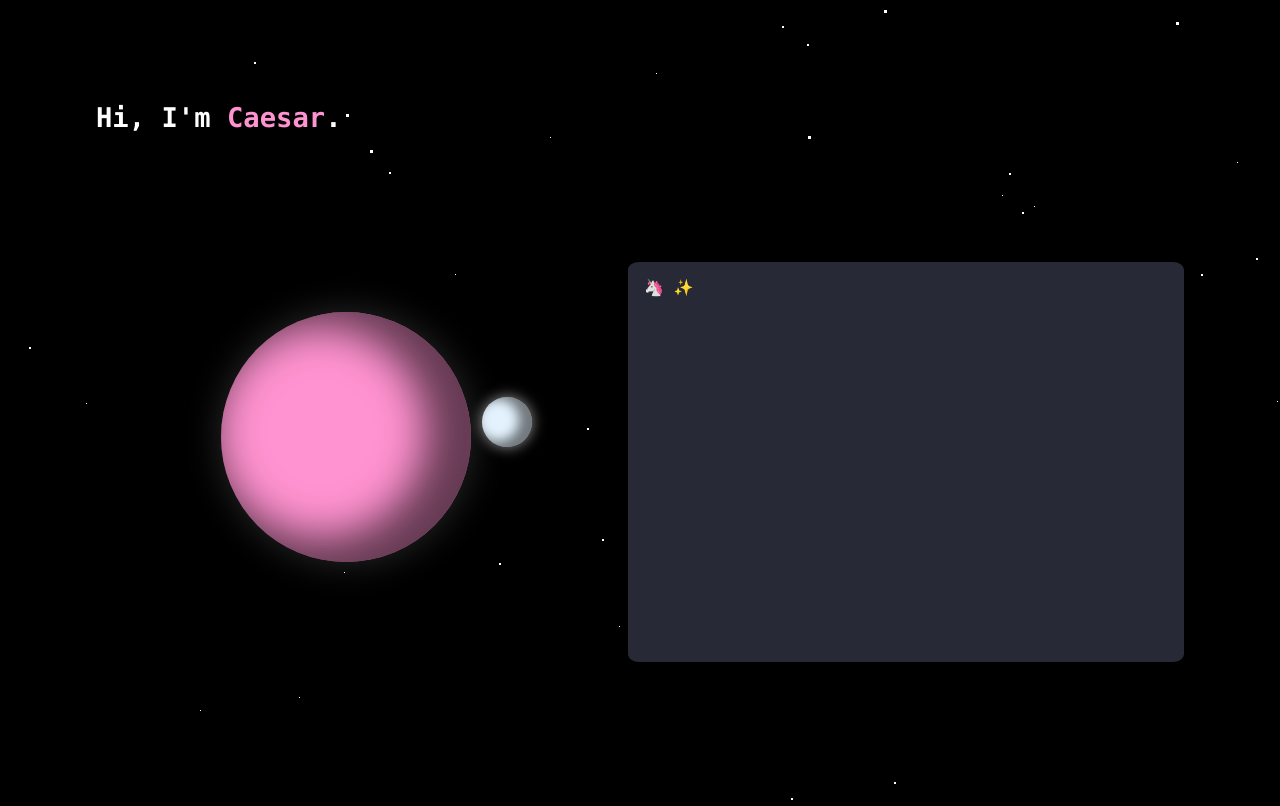
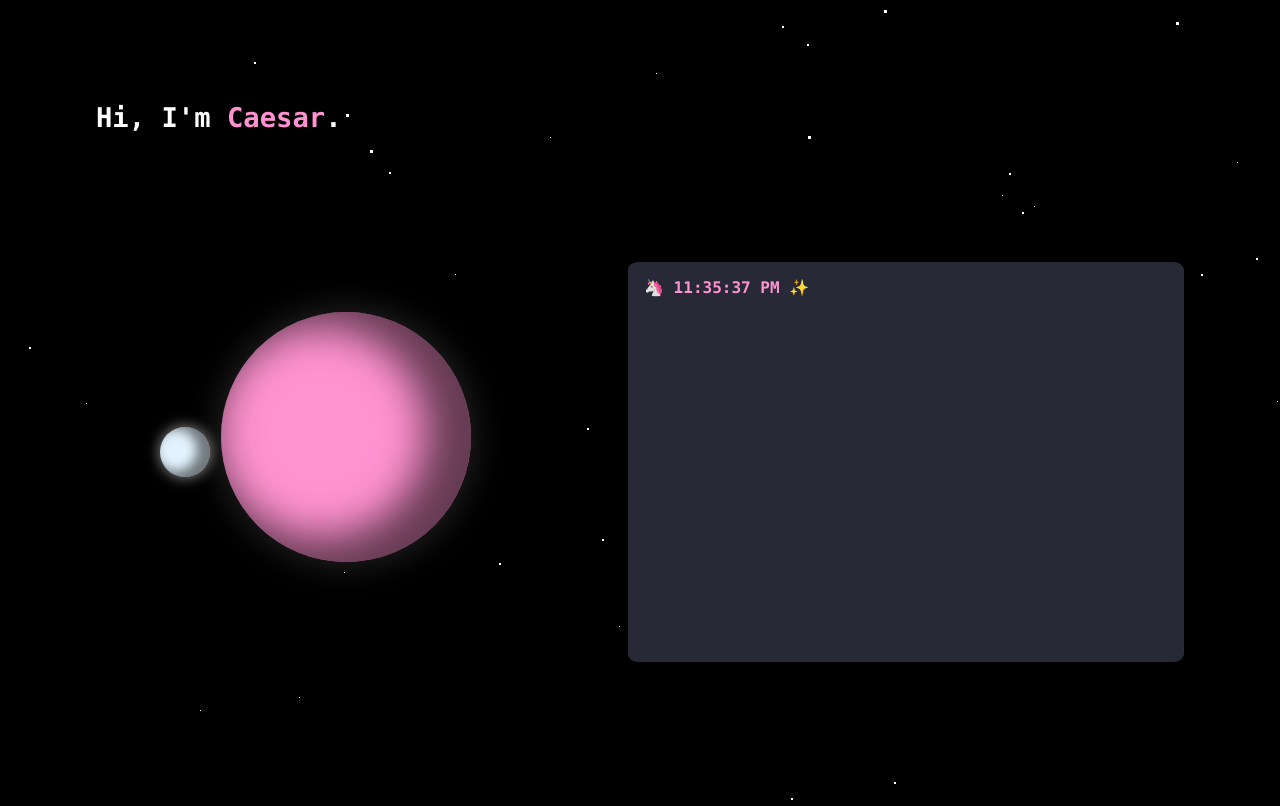
Before and after one commit to juliuscaesar/caesarnuzzolo.com, a Next.js app: page / in a window 1280 px wide. Built offline with nearby package versions, Linux system fonts and the light colour scheme.

Commit message:
i broke the date

```diff
--- a/components/Terminal.js
+++ b/components/Terminal.js
@@ -10,6 +10,11 @@ function Terminal() {
   useEffect(() => {
     inputRef.current.focus();
     containerRef.current.scrollTop = containerRef.current.scrollHeight;
+
+    setCurrentCmd({
+      time: new Date().toLocaleTimeString(),
+      text: "",
+    })
   }, [cmds]);
 
   const parseResponse = (cmd) => {
@@ -51,11 +56,6 @@ function Terminal() {
 
   const handleKeypress = (e) => {
     if (e.key === "Enter") {
-      setCurrentCmd({
-        time: new Date().toLocaleTimeString(),
-        text: "",
-      });
-
       setCmds((cmds) => [
         ...cmds,
         {
```
